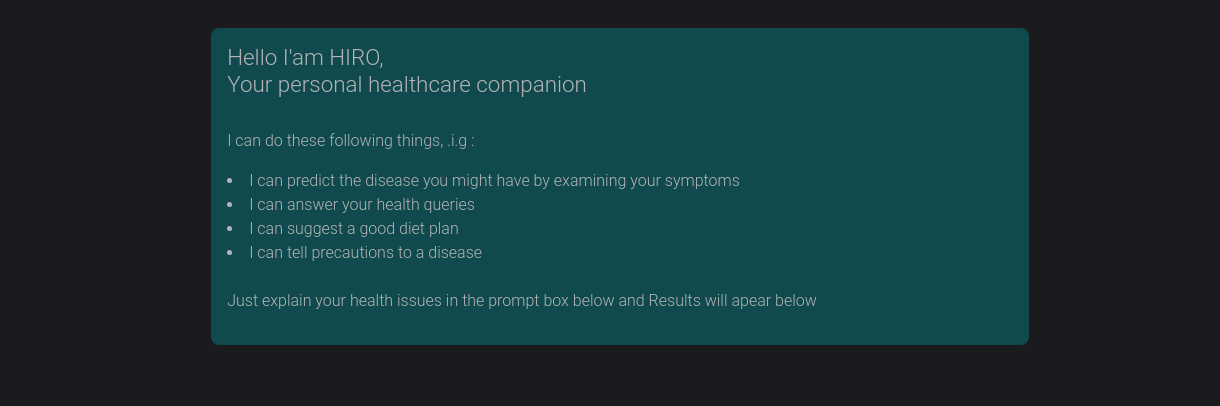
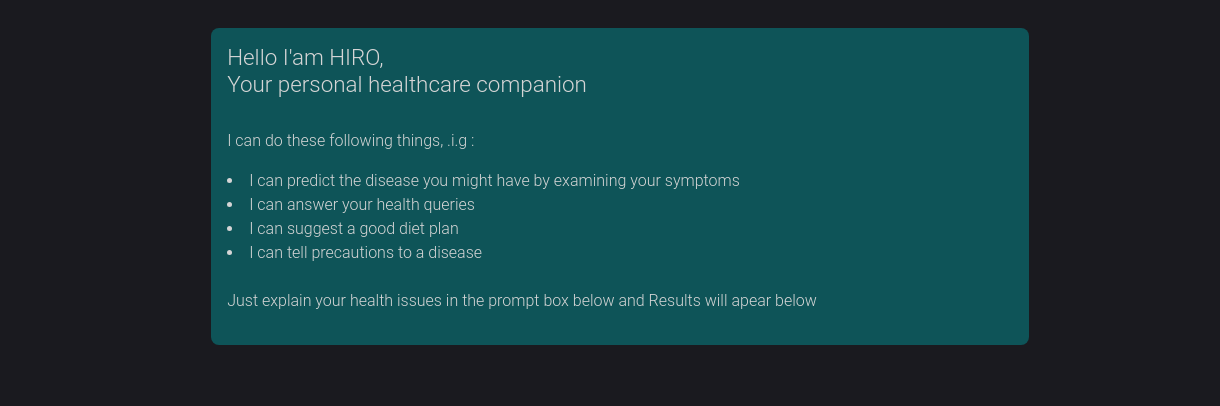
Before and after one commit to vivek09thakur/HIRO-HealthcareAI-v2, a website built with Vite: page index.html in a window 1280 px wide. Shown: the top 406 px of the page, 60-1280 px from the left. Built offline with nearby package versions, Linux system fonts and the light colour scheme; some packages are replaced by stand-ins of ours; a web font is replaced by a local one.

Commit message:
Update style.css

```diff
--- a/main/style.css
+++ b/main/style.css
@@ -69,7 +69,7 @@ form {
   padding: 1rem;
   background: var(--cardbg);
   border-radius: 0.5rem;
-  opacity: .7;
+  opacity: .85;
 }
 
 .intro-card h1 {
```
